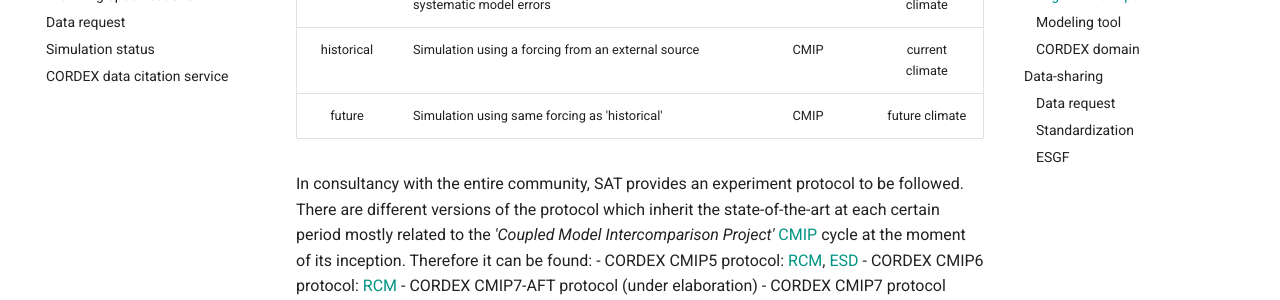
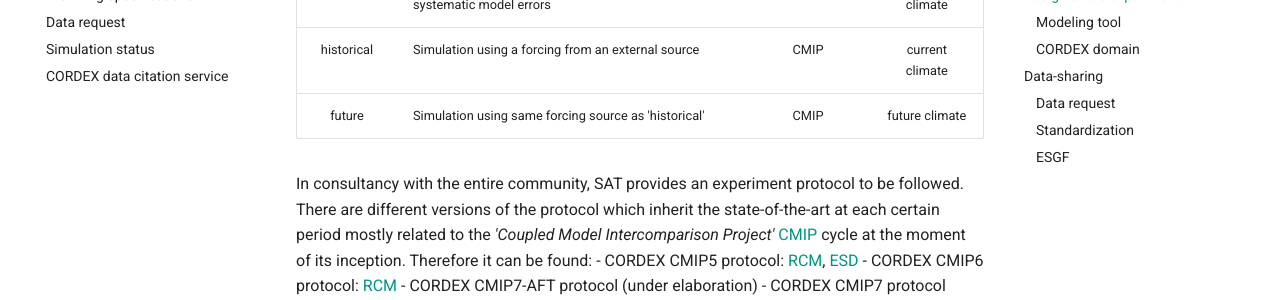
Before and after one commit to WCRP-CORDEX/cordex-guidance, an MkDocs documentation site: the page built from docs/index.md, in a window 1280 px wide and 900 px high, scrolled down 1299 px. Shown: the part 152-452 px from the top of the window. Built offline with MkDocs 1.6.1 and Material for MkDocs 9.7.7, drawn with Linux system fonts in a browser that asks for light colours; comment, search, counter and statistics services are not loaded; the version menu is left out.

Commit message:
Adding 'source' in the `future' simulation

```diff
--- a/docs/index.md
+++ b/docs/index.md
@@ -49,7 +49,7 @@ A CORDEX experiment requires the selection of a **forcing** (data provided for a
 |:------------:|:------------ |:------------:|:------------:|
 | evaluation | Simulation under controlled forcing to understand systematic model errors | re-analysis | current climate |
 | historical | Simulation using a forcing from an external source | CMIP | current climate |
-| future | Simulation using same forcing as 'historical' | CMIP | future climate |
+| future | Simulation using same forcing source as 'historical' | CMIP | future climate |
 
 In consultancy with the entire community, SAT provides an experiment protocol to be followed. There are different versions of the protocol which inherit the state-of-the-art at each certain period mostly related to the _'Coupled Model Intercomparison Project'_ [CMIP](https://www.wcrp-cmip.org/) cycle at the moment of its inception. Therefore it can be found:
 - CORDEX CMIP5 protocol: [RCM](https://cordex.org/experiment-guidelines/cordex-cmip5/experiment-protocol-cordex-cmip5-rcms/), [ESD](https://cordex.org/experiment-guidelines/cordex-cmip5/experiment-protocol-cordex-cmip5-esd/)
```
